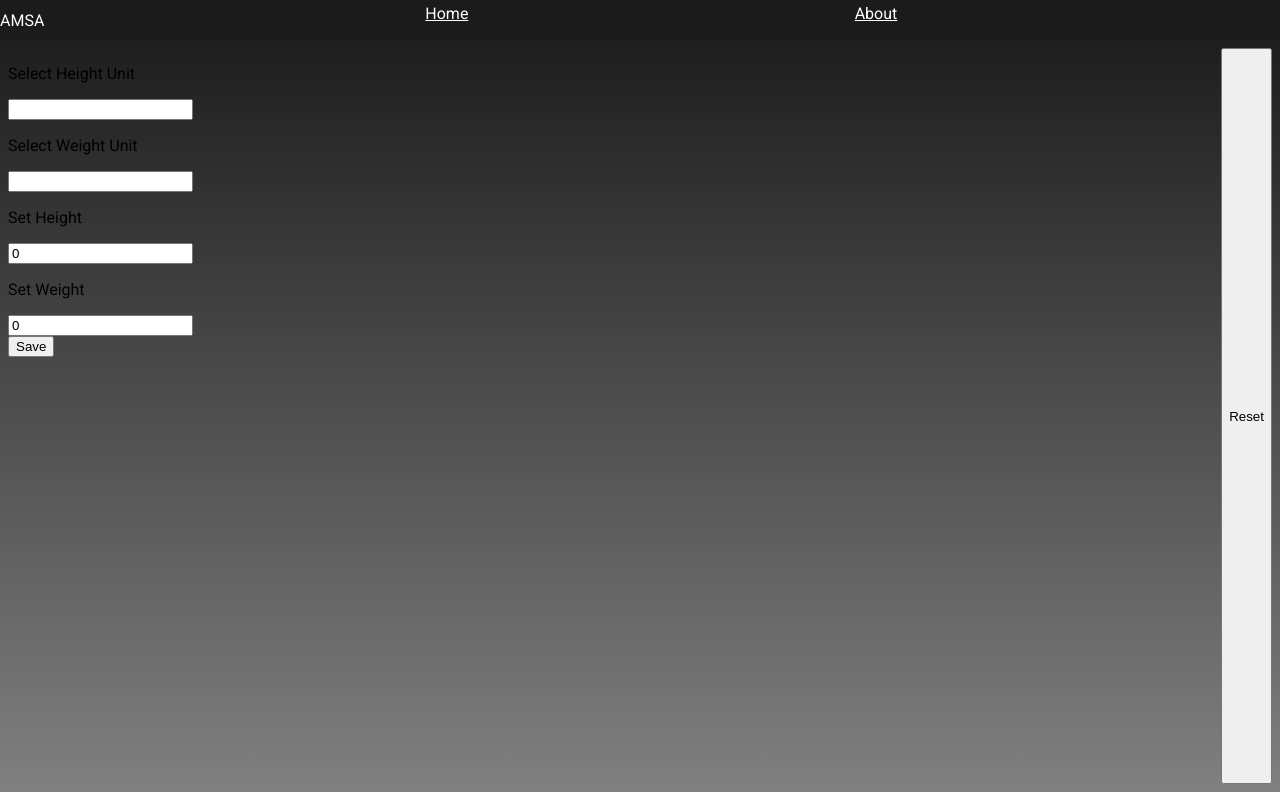
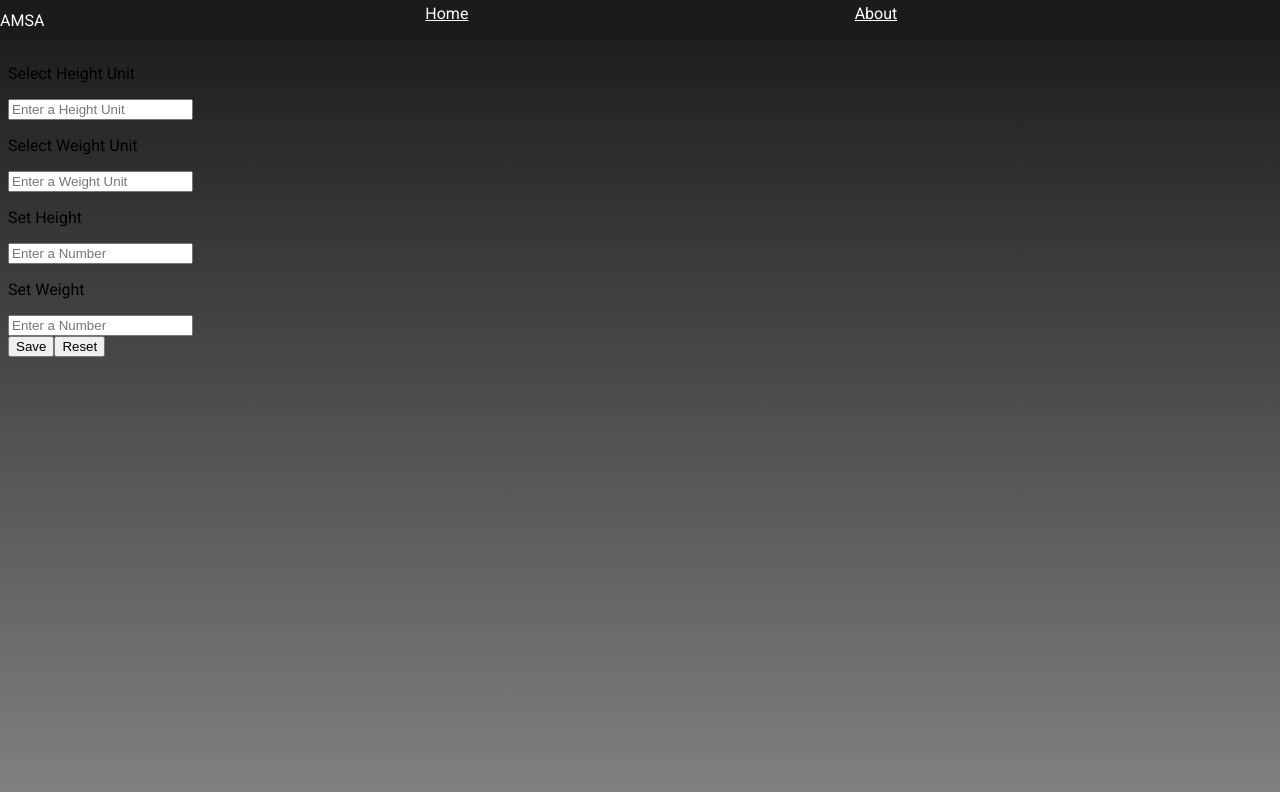
Before and after one commit to MohamedSamb20/amsa, a React app: page /settings in a window 1280 px wide. Built offline with nearby package versions, Linux system fonts and the light colour scheme; no server answers; the HTML template or start-up script is replaced by a standard one.

Commit message:
some fixes to settings

```diff
--- a/client/src/components/pages/SettingsPage.js
+++ b/client/src/components/pages/SettingsPage.js
@@ -8,8 +8,8 @@ const Settings = (props) => {
   const set = {
     weightUnit: "",
     heightUnit: "",
-    weight: 0,
-    height: 0,
+    weight: '',
+    height: '',
   };
   const [data, setData] = useState(set);
 
@@ -41,13 +41,14 @@ const Settings = (props) => {
   };
   return (
     <div className="HomePage-container">
-      <form onSubmit={sendData}>
+      <form onSubmit={sendData} onReset = {handleReset}>
         <div className="category-container">
           <p>Select Height Unit</p>
           <input
             type="text"
             name="heightUnit"
             value={data.heightUnit}
+            placeholder='Enter a Height Unit'
             onChange={handleInputChange}
           />
 
@@ -57,6 +58,7 @@ const Settings = (props) => {
               type="text"
               name="weightUnit"
               value={data.weightUnit}
+              placeholder='Enter a Weight Unit'
               onChange={handleInputChange}
             />
           </div>
@@ -64,26 +66,28 @@ const Settings = (props) => {
           <div>
             <p>Set Height</p>
             <input
-              type="text"
+              type="number"
               name="height"
               value={data.height}
               onChange={handleInputChange}
+              placeholder='Enter a Number'
             />
           </div>
           <div>
             <p>Set Weight</p>
             <input
-              type="text"
+              type="number"
               name="weight"
               value={data.weight}
               onChange={handleInputChange}
+              placeholder="Enter a Number"
             />
           </div>
 
           <button type="submit">Save</button>
+          <button type = 'reset'> Reset </button>
         </div>
       </form>
-      <button type = 'reset' onClick = {handleReset}> Reset </button>
     </div>
   );
 };
```
